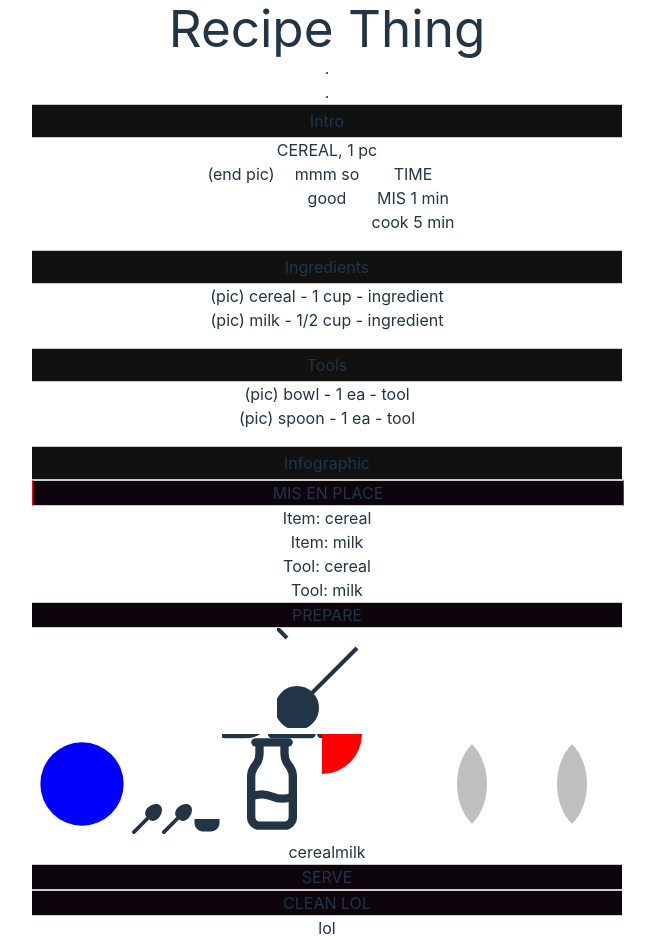
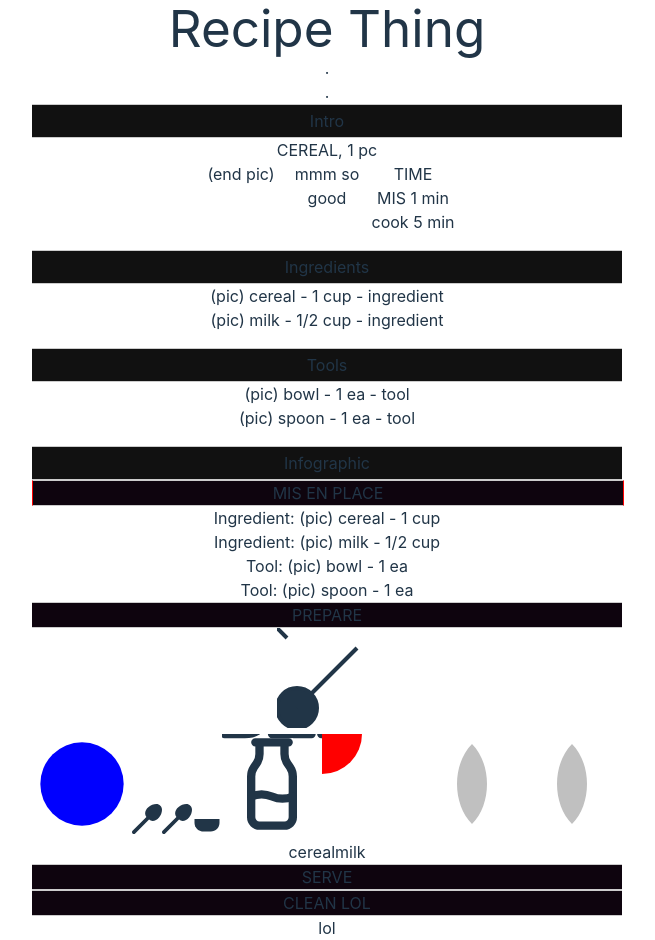
Before and after one commit to mbeckdev/recipething, a React (Vite) app: page / in a window 1280 px wide. Shown: the whole page, without its empty margins (313-968 px from the left). Built offline with nearby package versions, Linux system fonts and the light colour scheme.

Commit message:
Render mis en place with data array

```diff
--- a/src/infographic/Infographic.tsx
+++ b/src/infographic/Infographic.tsx
@@ -61,25 +61,26 @@ const blobSpoon = makeBlob([], ['spoon'], 'mis', 'svgpic4')
 //   blobSpoon,
 // ])
 const firstStateArray2 = [blobCereal, blobMilk, blobBowl, blobSpoon]
+// const firstStateArray2 = initialBlobs
 
-console.log('aaaaaaaaaaaaaaaaaaaaaaaaaaaaaa')
-// console.log(firstStateArray)
-// {
-//   "food": [
-//       "cereal",
-//       "milk"
-//   ],
-//   "tools": [
-//       "bowl",
-//       "spoon"
-//   ],
-//   "state": "mis",
-//   "pic": "",
-//   "id": "96732b79-2a28-49bc-9b1b-f45f0dc4ab4d"
-// }
-console.log('aaaaaaaaaaaaaaaaaaaaaaaaaaaaaa')
-console.log('firstStateArrray2 = ', firstStateArray2)
-console.log('bbbbbbbbbbbbbbbbbbbbbbbbbbbbb')
+// console.log('aaaaaaaaaaaaaaaaaaaaaaaaaaaaaa')
+// // console.log(firstStateArray)
+// // {
+// //   "food": [
+// //       "cereal",
+// //       "milk"
+// //   ],
+// //   "tools": [
+// //       "bowl",
+// //       "spoon"
+// //   ],
+// //   "state": "mis",
+// //   "pic": "",
+// //   "id": "96732b79-2a28-49bc-9b1b-f45f0dc4ab4d"
+// // }
+// console.log('aaaaaaaaaaaaaaaaaaaaaaaaaaaaaa')
+// console.log('firstStateArrray2 = ', firstStateArray2)
+// console.log('bbbbbbbbbbbbbbbbbbbbbbbbbbbbb')
 
 const array2 = [blobCereal, blobMilk, blobBowl, blobSpoon]
 
@@ -110,17 +111,6 @@ const blah = theArray[0]
 // theArray[0].map((food) => {
 //     <div>pic - {food}</div>
 // })
-
-const allInitialItems = Array.isArray(theArray[0]) ? (
-  theArray[0].map((item, index) => <div key={index}>Item: {item}</div>)
-) : (
-  <div key={0}>Item: {theArray[0]}</div>
-)
-const allInitialTools = Array.isArray(theArray[0]) ? (
-  theArray[0].map((item, index) => <div key={index}>Tool: {item}</div>)
-) : (
-  <div key={0}>Tool: {theArray[0]}</div>
-)
 
 const state1 = {
   food: ['cereal', 'milk'],
@@ -171,6 +161,52 @@ const size1 = () => {
 }
 
 const Infographic = ({ initialBlobs }) => {
+  const renderInitialFoods = () => {
+    return initialBlobs.map((blob) => {
+      if (blob?.food?.[0]?.length > 0) {
+        return (
+          <div key={blob.id}>
+            <p>
+              Ingredient: (pic) {blob.food[0]} - {blob?.amount?.value}{' '}
+              {blob?.amount?.unit}{' '}
+            </p>
+          </div>
+        )
+      }
+    })
+  }
+  const renderInitialTools = () => {
+    return initialBlobs.map((blob) => {
+      if (blob?.tools?.[0]?.length > 0) {
+        return (
+          <div key={blob.id}>
+            <p>
+              Tool: (pic) {blob.tools[0]} - {blob?.amount?.value}{' '}
+              {blob?.amount?.unit}
+            </p>
+          </div>
+        )
+      }
+    })
+  }
+
+  Array.isArray(theArray[0]) ? (
+    theArray[0].map((item, index) => <div key={index}>Item: {item}</div>)
+  ) : (
+    <div key={0}>Item: {theArray[0]}</div>
+  )
+
+  // const allInitialItems = Array.isArray(theArray[0]) ? (
+  //   theArray[0].map((item, index) => <div key={index}>Item: {item}</div>)
+  // ) : (
+  //   <div key={0}>Item: {theArray[0]}</div>
+  // )
+  // const allInitialTools = Array.isArray(theArray[0]) ? (
+  //   theArray[0].map((item, index) => <div key={index}>Tool: {item}</div>)
+  // ) : (
+  //   <div key={0}>Tool: {theArray[0]}</div>
+  // )
+
   console.log('eeeeeeeeeeeee', initialBlobs)
 
   return (
@@ -180,8 +216,8 @@ const Infographic = ({ initialBlobs }) => {
       </div>
       <div className="ig__section">
         <div className="ig__section__title ig__mis">MIS EN PLACE</div>
-        {allInitialItems}
-        {allInitialTools}
+        {renderInitialFoods()}
+        {renderInitialTools()}
 
         <div className="ig__section__title">PREPARE</div>
         <div className="">
--- a/src/primarySections/PrimarySections.tsx
+++ b/src/primarySections/PrimarySections.tsx
@@ -27,7 +27,7 @@ const PrimarySections = () => {
       food: food,
       tools: tools,
       state: state,
-      pic: 'pic',
+      pic: pic ? pic : 'pic',
       id: theid, // 1d38af0d-e8d1-4b76-90ca-949b5366396b
       amount: { value: amountValue, unit: amountUnit },
     }
```
